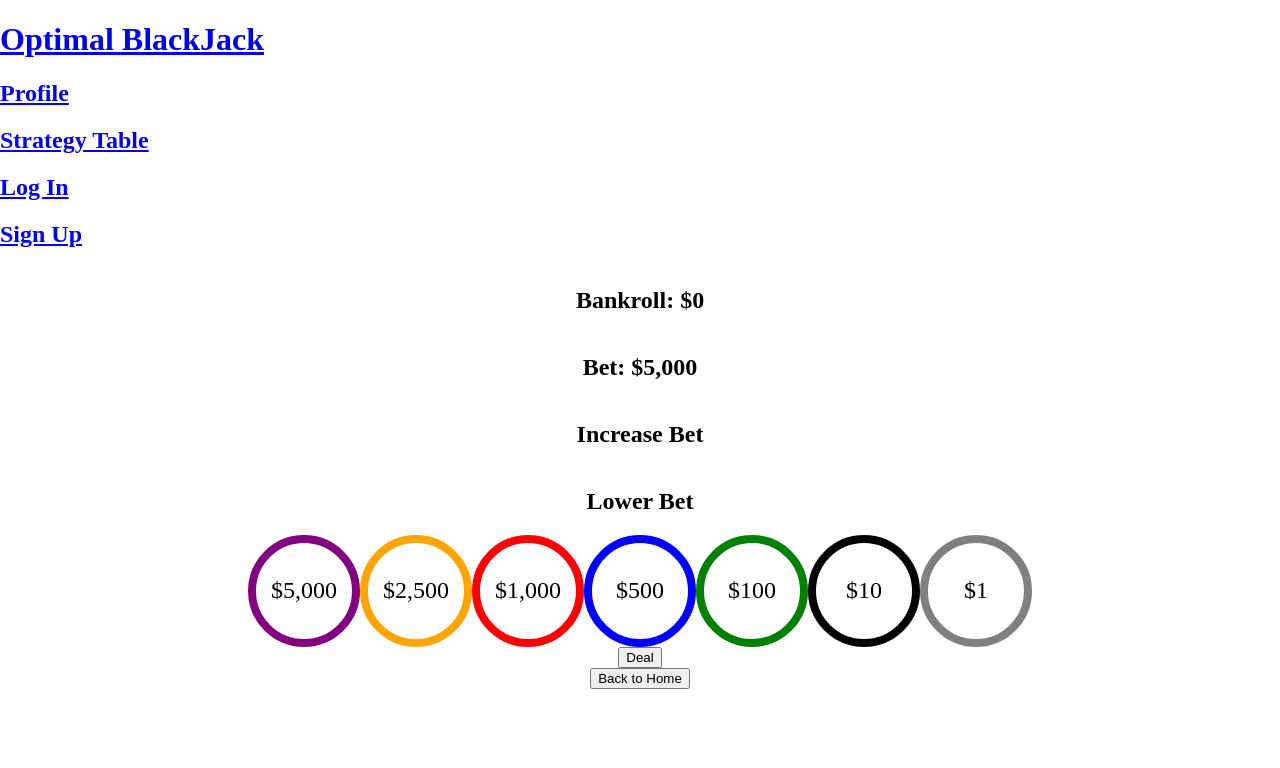
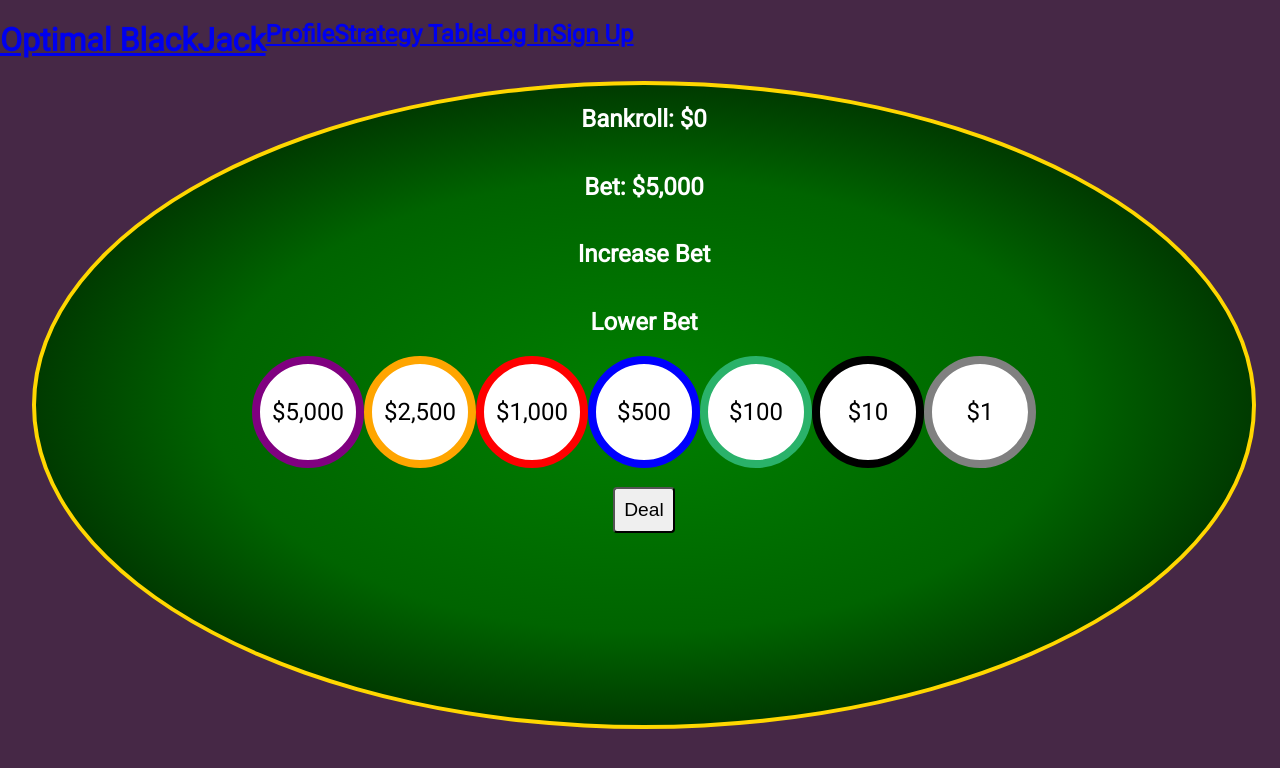
Before and after one commit to f-bergener/blackjack-website, a React app: page /game in a window 1280 px wide. Both pictures are taken after a click on the element "$5,000". Shown: the top 768 px of the page. Built offline with nearby package versions, Linux system fonts and the light colour scheme.

Commit message:
Updated game table display

```diff
--- a/client/components/ActiveHandDisplay.tsx
+++ b/client/components/ActiveHandDisplay.tsx
@@ -57,7 +57,7 @@ const ActiveHandDisplay: React.FC = () => {
         <div className="container hand">
           <PlayerHand />
           <h2>Player Count: {playerCount}</h2>
-          <div>
+          <div className="container game-buttons">
             <Hit />
             <Stay />
             <DoubleDown />
@@ -70,7 +70,7 @@ const ActiveHandDisplay: React.FC = () => {
           <h2>
             {splitHand.length >= 2 ? `Split Count: ${splitCount}` : <></>}
           </h2>
-          <div>
+          <div className="container game-buttons">
             <SplitHit />
             <SplitStay />
           </div>
--- a/client/components/DownChips.tsx
+++ b/client/components/DownChips.tsx
@@ -42,7 +42,7 @@ const DownChips: React.FC = () => {
           <div
             className="chip"
             onClick={() => dispatch(removeFromBet(100))}
-            style={{ borderColor: "green" }}
+            style={{ borderColor: "#2AB26A" }}
           >
             $100
           </div>
@@ -89,7 +89,7 @@ const DownChips: React.FC = () => {
           <div
             className="chip"
             onClick={() => dispatch(removeFromBet(100))}
-            style={{ borderColor: "green" }}
+            style={{ borderColor: "#2AB26A" }}
           >
             $100
           </div>
@@ -129,7 +129,7 @@ const DownChips: React.FC = () => {
           <div
             className="chip"
             onClick={() => dispatch(removeFromBet(100))}
-            style={{ borderColor: "green" }}
+            style={{ borderColor: "#2AB26A" }}
           >
             $100
           </div>
@@ -162,7 +162,7 @@ const DownChips: React.FC = () => {
           <div
             className="chip"
             onClick={() => dispatch(removeFromBet(100))}
-            style={{ borderColor: "green" }}
+            style={{ borderColor: "#2AB26A" }}
           >
             $100
           </div>
@@ -188,7 +188,7 @@ const DownChips: React.FC = () => {
           <div
             className="chip"
             onClick={() => dispatch(removeFromBet(100))}
-            style={{ borderColor: "green" }}
+            style={{ borderColor: "#2AB26A" }}
           >
             $100
           </div>
--- a/client/components/Game.tsx
+++ b/client/components/Game.tsx
@@ -21,9 +21,9 @@ const Game: React.FC = () => {
         {playerHand.length === 0 ? <SendData /> : <></>}
         {!pot ? <PreDealDisplay /> : <ActiveHandDisplay />}
       </div>
-      <Link to="/">
+      {/* <Link to="/">
         <button>Back to Home</button>
-      </Link>
+      </Link> */}
     </div>
   );
 };
--- a/client/components/Homepage.tsx
+++ b/client/components/Homepage.tsx
@@ -9,14 +9,14 @@ const Homepage: React.FC = () => {
   const isLoggedIn = useSelector((state: State) => state.user.isLoggedIn);
   const username = useSelector((state: State) => state.user.username);
   return (
-    <>
+    <div className="container homepage">
       <h1>Welcome</h1>
       <h2>Click the button below to start your game</h2>
       {isLoggedIn ? <h3>{username}</h3> : <></>}
       <Link to="/game">
         <button id="start-button">Play</button>
       </Link>
-    </>
+    </div>
   );
 };
 
--- a/client/components/UpChips.tsx
+++ b/client/components/UpChips.tsx
@@ -44,7 +44,7 @@ const UpChips: React.FC = () => {
           <div
             className="chip"
             onClick={() => dispatch(addToBet(100))}
-            style={{ borderColor: "green" }}
+            style={{ borderColor: "#2AB26A" }}
           >
             $100
           </div>
@@ -91,7 +91,7 @@ const UpChips: React.FC = () => {
           <div
             className="chip"
             onClick={() => dispatch(addToBet(100))}
-            style={{ borderColor: "green" }}
+            style={{ borderColor: "#2AB26A" }}
           >
             $100
           </div>
@@ -131,7 +131,7 @@ const UpChips: React.FC = () => {
           <div
             className="chip"
             onClick={() => dispatch(addToBet(100))}
-            style={{ borderColor: "green" }}
+            style={{ borderColor: "#2AB26A" }}
           >
             $100
           </div>
@@ -164,7 +164,7 @@ const UpChips: React.FC = () => {
           <div
             className="chip"
             onClick={() => dispatch(addToBet(100))}
-            style={{ borderColor: "green" }}
+            style={{ borderColor: "#2AB26A" }}
           >
             $100
           </div>
@@ -190,7 +190,7 @@ const UpChips: React.FC = () => {
           <div
             className="chip"
             onClick={() => dispatch(addToBet(100))}
-            style={{ borderColor: "green" }}
+            style={{ borderColor: "#2AB26A" }}
           >
             $100
           </div>
--- a/public/style.css
+++ b/public/style.css
@@ -1,19 +1,55 @@
+@import url("https://fonts.googleapis.com/css2?family=Roboto&display=swap");
+
 body {
+  padding: 0;
   margin: 0;
+  box-sizing: border-box;
+  background-color: rgb(70, 40, 70);
+  font-family: "Roboto";
+  color: white;
+}
+
+header {
+  display: flex;
+}
+
+button {
+  font-size: 1.2em;
+  margin-top: 1em;
+  border-radius: 4px;
+  border-color: black;
+  padding: 0.5em;
+  cursor: pointer;
 }
 
 .container {
   display: flex;
 }
 
-.game {
+.homepage {
   flex-direction: column;
   align-items: center;
+}
+
+.game {
+  width: 95%;
+  height: 80vh;
+  margin-left: 2.5%;
+  margin-right: 2.5%;
+  flex-direction: column;
+  align-items: center;
+  background-image: radial-gradient(green, darkgreen, black);
+  border: 4px solid gold;
+  border-radius: 50%;
 }
 
 .game-display {
   flex-direction: column;
   align-items: center;
+}
+
+.game-buttons {
+  justify-content: space-around;
 }
 
 .active-hand {
@@ -43,6 +79,11 @@ body {
   border-radius: 50%;
   cursor: pointer;
 }
+
+.chip:hover {
+  background-color: rgba(255, 255, 255, 0.4);
+}
+
 /* .card {
   justify-content: space-around;
 } */
```
Also changed, not shown: public/bundle.js.
